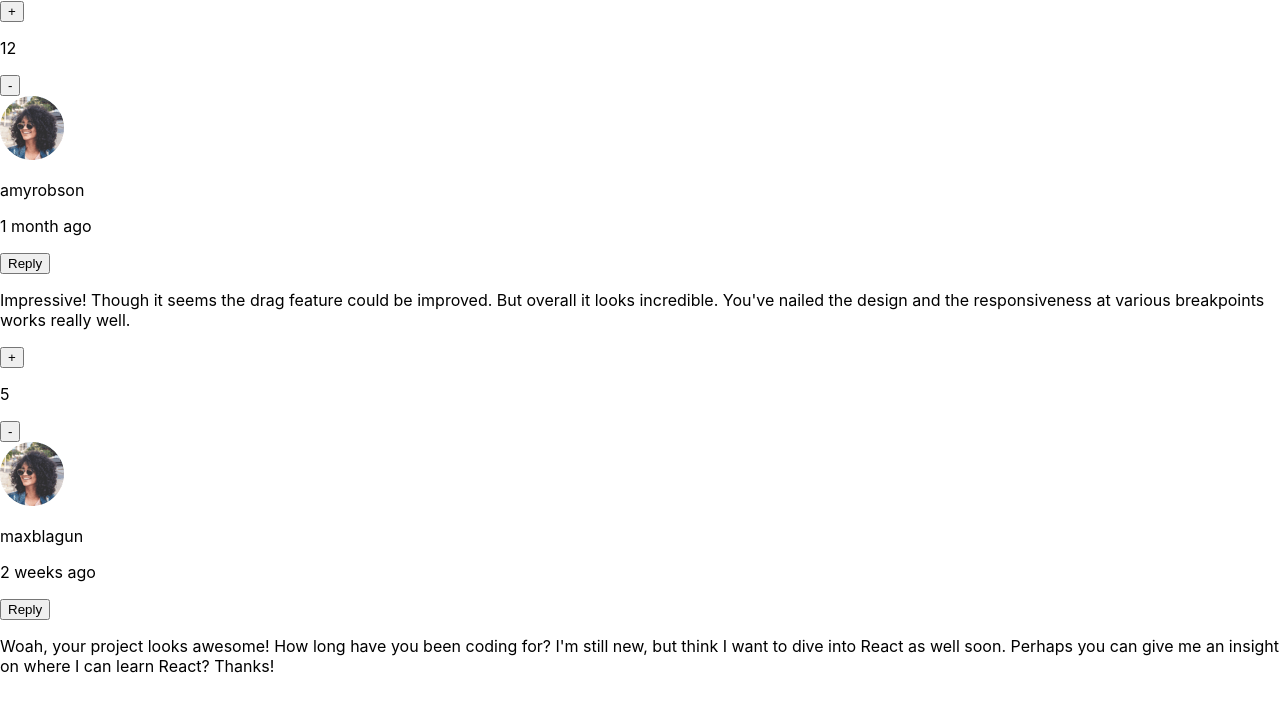
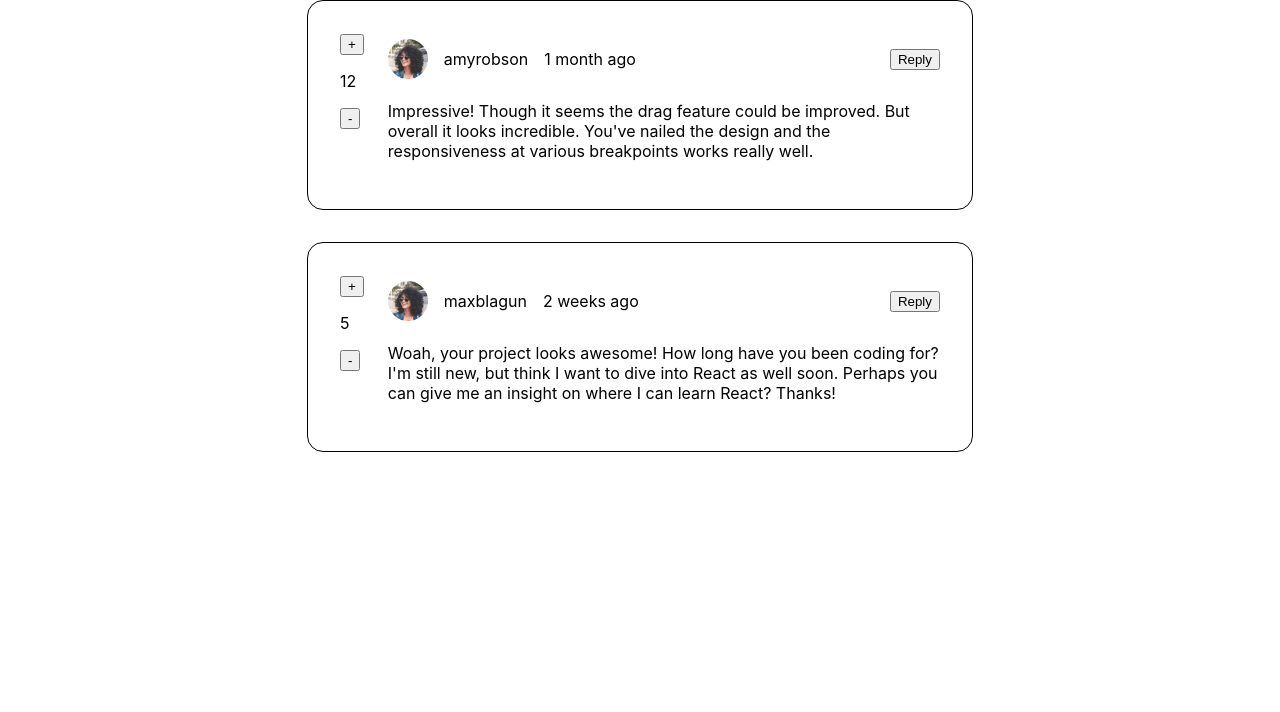
Before and after one commit to itsninam/comments, a React (Create React App) app: page / in a window 1280 px wide. Shown: the top 712 px of the page. Built offline with nearby package versions, Linux system fonts and the light colour scheme.

Commit message:
minimal styling

```diff
--- a/src/App.scss
+++ b/src/App.scss
@@ -1,38 +1 @@
-.App {
-  text-align: center;
-}
-
-.App-logo {
-  height: 40vmin;
-  pointer-events: none;
-}
-
-@media (prefers-reduced-motion: no-preference) {
-  .App-logo {
-    animation: App-logo-spin infinite 20s linear;
-  }
-}
-
-.App-header {
-  background-color: #282c34;
-  min-height: 100vh;
-  display: flex;
-  flex-direction: column;
-  align-items: center;
-  justify-content: center;
-  font-size: calc(10px + 2vmin);
-  color: white;
-}
-
-.App-link {
-  color: #61dafb;
-}
-
-@keyframes App-logo-spin {
-  from {
-    transform: rotate(0deg);
-  }
-  to {
-    transform: rotate(360deg);
-  }
-}
+@import "./styles/comment";
--- /dev/null
+++ b/src/styles/_comment.scss
@@ -0,0 +1,31 @@
+.comment-container {
+  border: 1px solid black;
+  border-radius: 16px;
+  margin: 0 auto 32px auto;
+  width: 600px;
+  padding: 32px;
+
+  .comment {
+    display: flex;
+    align-items: flex-start;
+    gap: 24px;
+  }
+
+  .user-info {
+    display: flex;
+    align-items: center;
+    gap: 16px;
+
+    button {
+      margin-left: auto;
+    }
+  }
+}
+
+img {
+  max-width: 100%;
+  height: auto;
+  display: block;
+  height: 40px;
+  width: 40px;
+}
```
